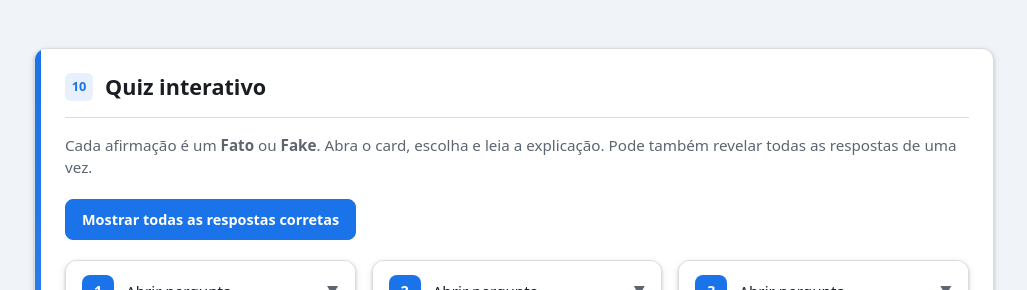
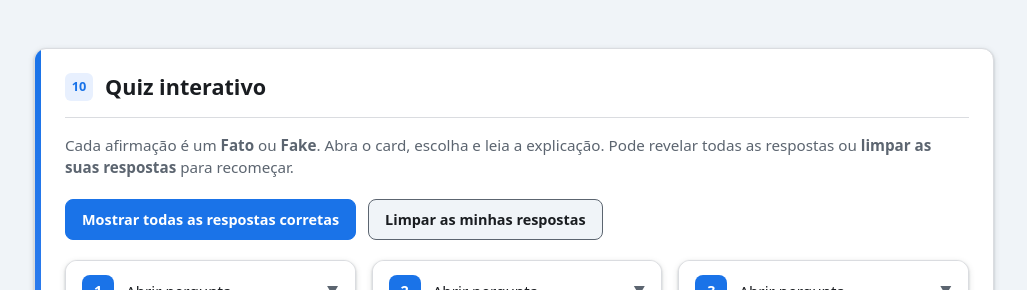
Before and after one commit to medeiros0/teste, a React (Vite) app: page / in a window 1280 px wide. Shown: the part 4460-4750 px from the top of the page, without its empty margins (126-1153 px from the left). Built offline with nearby package versions, Linux system fonts and the light colour scheme.

Commit message:
ultima alteração

```diff
--- a/src/components/QuizSection.css
+++ b/src/components/QuizSection.css
@@ -13,7 +13,8 @@
 }
 
 .quiz-section__skip-btn,
-.quiz-section__reset-btn {
+.quiz-section__reset-btn,
+.quiz-section__clear-btn {
   font: inherit;
   font-size: 0.9rem;
   font-weight: 600;
@@ -53,6 +54,19 @@
   outline: none;
 }
 
+.quiz-section__clear-btn {
+  color: var(--color-text);
+  background: var(--color-bg);
+  border-color: var(--color-muted);
+}
+
+.quiz-section__clear-btn:hover,
+.quiz-section__clear-btn:focus-visible {
+  background: var(--color-surface);
+  border-color: var(--color-text);
+  outline: none;
+}
+
 .quiz-section__grid {
   display: grid;
   grid-template-columns: 1fr;
--- a/src/components/QuizSection.tsx
+++ b/src/components/QuizSection.tsx
@@ -13,6 +13,8 @@ const quizQuestions = quizRaw as QuizQuestion[];
  */
 export function QuizSection() {
   const [revealAll, setRevealAll] = useState(false);
+  /** Incrementar para remontar os cards e limpar respostas/aberturas locais. */
+  const [sessionKey, setSessionKey] = useState(0);
 
   const handleRevealAll = useCallback(() => {
     setRevealAll(true);
@@ -22,11 +24,17 @@ export function QuizSection() {
     setRevealAll(false);
   }, []);
 
+  const handleClearAnswers = useCallback(() => {
+    setRevealAll(false);
+    setSessionKey((k) => k + 1);
+  }, []);
+
   return (
     <SectionShell id="sec-10" title="Quiz interativo" sectionNumber={10}>
       <p className="quiz-section__intro">
         Cada afirmação é um <strong>Fato</strong> ou <strong>Fake</strong>. Abra o card, escolha e
-        leia a explicação. Pode também revelar todas as respostas de uma vez.
+        leia a explicação. Pode revelar todas as respostas ou{" "}
+        <strong>limpar as suas respostas</strong> para recomeçar.
       </p>
 
       <div className="quiz-section__toolbar">
@@ -43,11 +51,19 @@ export function QuizSection() {
             Voltar ao modo interativo
           </button>
         )}
+        <button type="button" className="quiz-section__clear-btn" onClick={handleClearAnswers}>
+          Limpar as minhas respostas
+        </button>
       </div>
 
       <div className="quiz-section__grid">
         {quizQuestions.map((item, index) => (
-          <QuizCard key={item.id} item={item} index={index} revealAnswers={revealAll} />
+          <QuizCard
+            key={`${item.id}-${sessionKey}`}
+            item={item}
+            index={index}
+            revealAnswers={revealAll}
+          />
         ))}
       </div>
     </SectionShell>
```
